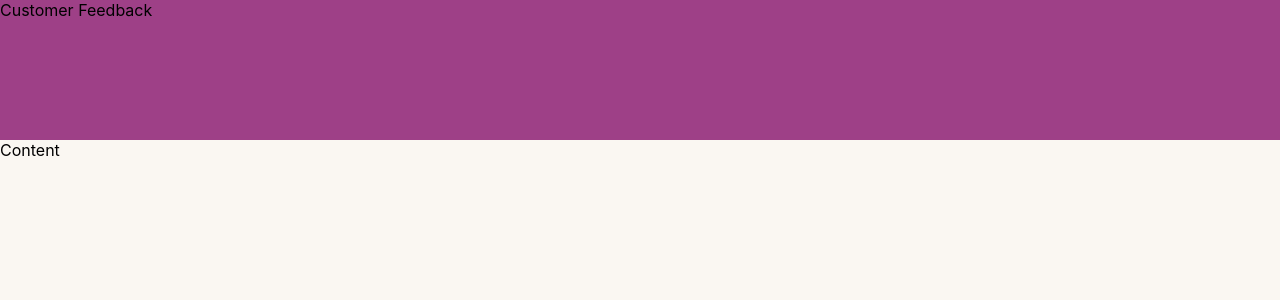
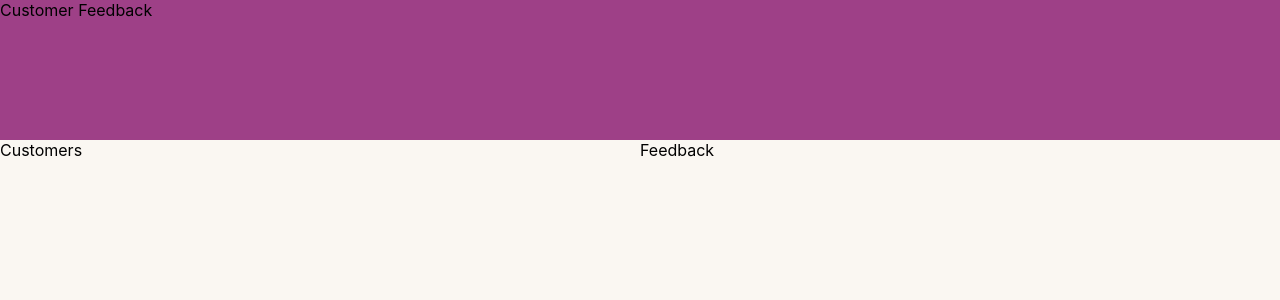
Before and after one commit to ipochinskiy/customer-feedback, a React (Create React App) app: page / in a window 1280 px wide. Shown: the top 300 px of the page. Built offline with nearby package versions, Linux system fonts and the light colour scheme.

Commit message:
add central Feedback component

```diff
--- a/src/App.tsx
+++ b/src/App.tsx
@@ -1,6 +1,8 @@
 import './App.scss';
 
 import React, { Component } from 'react';
+
+import { Feedback } from './feedback';
 
 class App extends Component {
     render() {
@@ -10,7 +12,7 @@ class App extends Component {
                     Customer Feedback
                 </header>
                 <div className='App__content'>
-                    Content
+                    <Feedback />
                 </div>
             </div>
         );
--- /dev/null
+++ b/src/feedback/Feedback/Feedback.scss
@@ -0,0 +1,7 @@
+.Feedback {
+    display: flex;
+
+    &__column {
+        width: 50%;
+    }
+}
--- /dev/null
+++ b/src/feedback/Feedback/Feedback.tsx
@@ -0,0 +1,20 @@
+import './Feedback.scss';
+
+import React, { Component } from 'react';
+
+class Feedback extends Component {
+    render() {
+        return (
+            <div className='Feedback'>
+                <div className='Feedback__column'>
+                    Customers
+                </div>
+                <div className='Feedback__column'>
+                    Feedback
+                </div>
+            </div>
+        );
+    }
+}
+
+export default Feedback;
--- /dev/null
+++ b/src/feedback/index.ts
@@ -0,0 +1,3 @@
+import Feedback from './Feedback/Feedback';
+
+export { Feedback };
```
Also changed, not shown: 2 other files (tests, documents, lock files or other folders).
